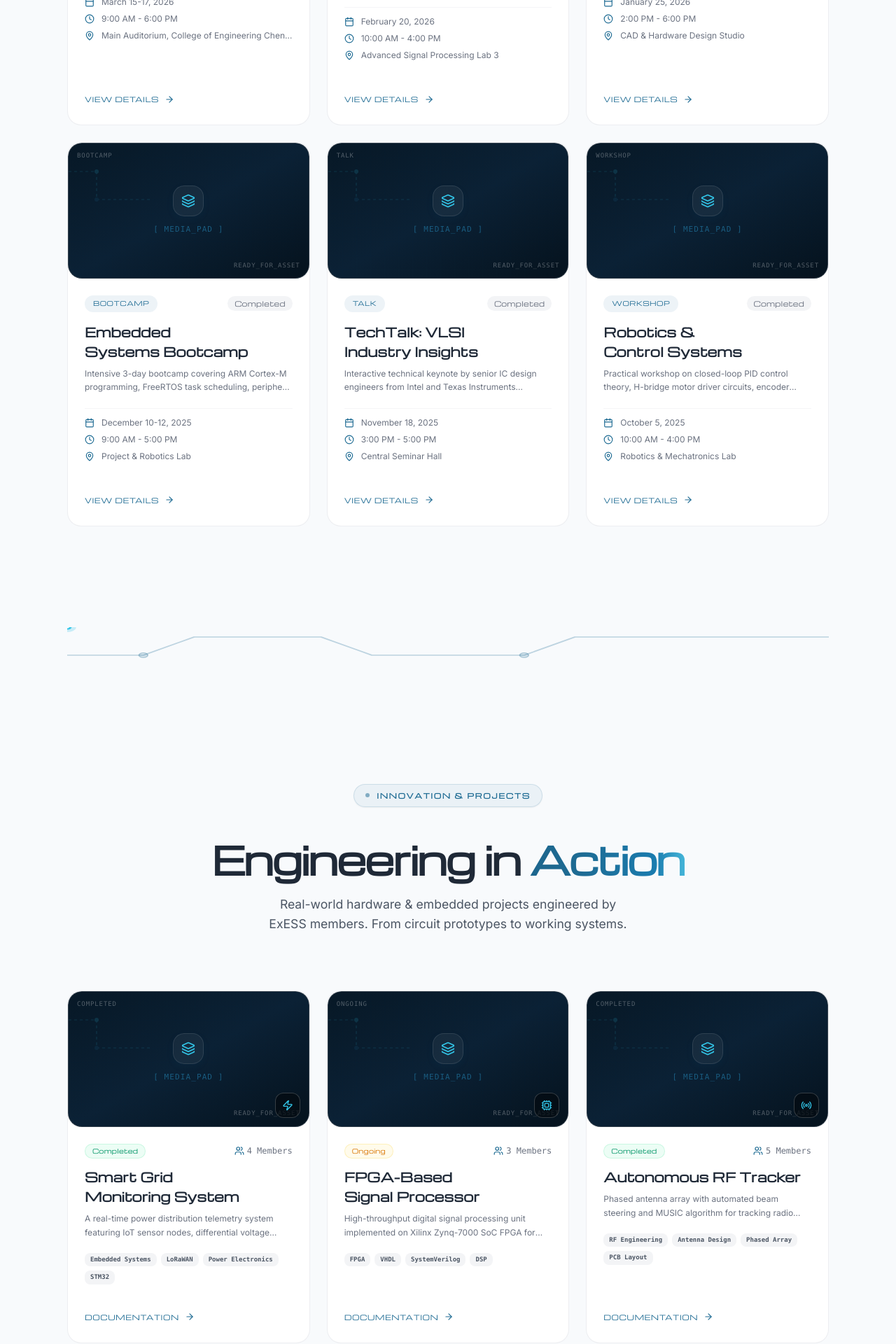
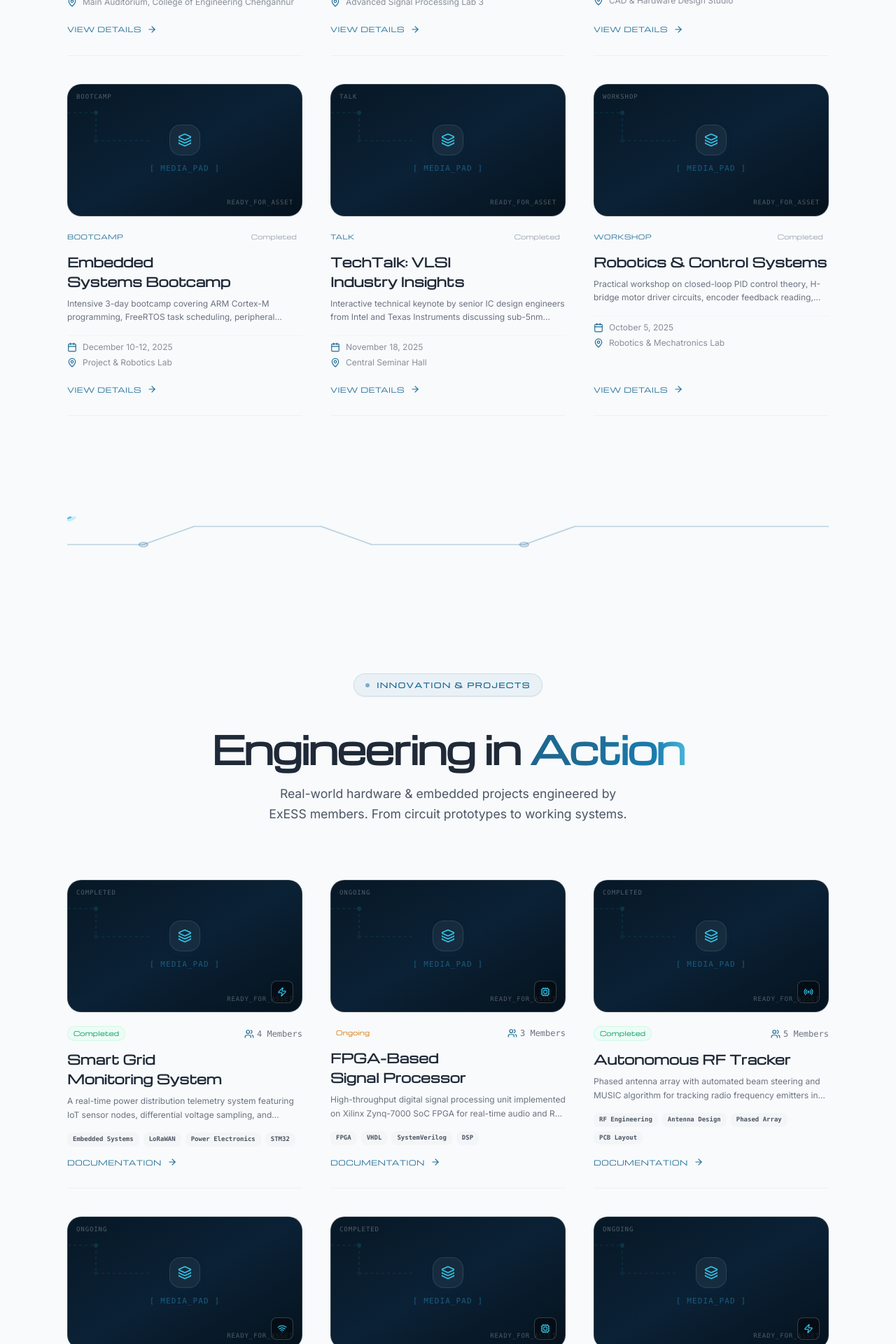
Before and after one commit to AbhijithJ1/Exess-website, a React (Vite) app: page / in a window 1280 px wide. Shown: the part 4460-6380 px from the top of the page at 70% size. Built offline with nearby package versions, Linux system fonts and the light colour scheme.

Commit message:
Final UI Refinement: Refactored card-heavy sections to open editorial layout, refined compact footer without dashed PCB lines

```diff
--- a/src/components/Events.jsx
+++ b/src/components/Events.jsx
@@ -12,7 +12,7 @@ const containerVariants = {
 }
 
 const itemVariants = {
-  hidden: { opacity: 0, y: 20 },
+  hidden: { opacity: 0, y: 16 },
   visible: {
     opacity: 1, y: 0,
     transition: { duration: 0.5, ease: [0.16, 1, 0.3, 1] },
@@ -42,14 +42,14 @@ const Events = () => {
             className="mb-0 max-w-2xl"
           />
 
-          <motion.div variants={itemVariants} className="flex gap-1.5 sm:gap-2 p-1 bg-background rounded-2xl border border-border/60 w-fit max-w-full overflow-x-auto no-scrollbar">
+          <motion.div variants={itemVariants} className="flex gap-1.5 sm:gap-2 border-b border-border/60 pb-2 w-fit max-w-full overflow-x-auto no-scrollbar">
             {['all', 'upcoming', 'past'].map((f) => (
               <button
                 key={f}
                 onClick={() => setFilter(f)}
-                className={`px-4 py-2 rounded-xl text-[10px] uppercase font-brand tracking-wider font-semibold transition-all duration-300 whitespace-nowrap ${
+                className={`px-3.5 py-1.5 rounded-lg text-[10px] uppercase font-brand tracking-wider font-semibold transition-all duration-300 whitespace-nowrap ${
                   filter === f
-                    ? 'bg-primary text-white shadow-soft'
+                    ? 'bg-primary text-white shadow-sm'
                     : 'text-body hover:text-heading'
                 }`}
               >
@@ -64,18 +64,19 @@ const Events = () => {
           </motion.div>
         </div>
 
-        <div className="grid md:grid-cols-2 lg:grid-cols-3 gap-6">
+        {/* Open Editorial Layout — Reduced Card Borders */}
+        <div className="grid md:grid-cols-2 lg:grid-cols-3 gap-8 sm:gap-10">
           <AnimatePresence mode="popLayout">
             {filteredEvents.map((event) => (
               <motion.div
                 key={event.id}
                 layout
-                initial={{ opacity: 0, scale: 0.96 }}
+                initial={{ opacity: 0, scale: 0.97 }}
                 animate={{ opacity: 1, scale: 1 }}
-                exit={{ opacity: 0, scale: 0.96 }}
+                exit={{ opacity: 0, scale: 0.97 }}
                 transition={{ duration: 0.35 }}
                 onClick={() => setSelectedEvent(event)}
-                className="group bg-white rounded-3xl border border-border/70 overflow-hidden cursor-pointer flex flex-col justify-between hover:shadow-soft-lg hover:border-primary/30 transition-all duration-300"
+                className="group cursor-pointer flex flex-col justify-between border-b border-border/50 pb-6 transition-all duration-300"
               >
                 <div>
                   <ImagePlaceholder
@@ -86,15 +87,15 @@ const Events = () => {
                     badge={event.category}
                   />
 
-                  <div className="p-6">
-                    <div className="flex items-center justify-between mb-3.5">
-                      <span className="px-3 py-1 rounded-full text-[9px] font-brand bg-primary/[0.08] text-primary tracking-wider uppercase">
+                  <div className="pt-5">
+                    <div className="flex items-center justify-between mb-3">
+                      <span className="text-[9px] font-brand text-primary tracking-wider uppercase">
                         {event.category}
                       </span>
-                      <span className={`px-2.5 py-0.5 rounded-full text-[10px] font-brand tracking-wide ${
+                      <span className={`px-2 py-0.5 rounded-full text-[9px] font-brand tracking-wide ${
                         event.status === 'upcoming'
-                          ? 'bg-emerald-50 text-emerald-600 border border-emerald-200/50'
-                          : 'bg-gray-100 text-gray-500'
+                          ? 'bg-emerald-50 text-emerald-600 border border-emerald-200/40'
+                          : 'text-gray-400'
                       }`}>
                         {event.status === 'upcoming' ? 'Upcoming' : 'Completed'}
                       </span>
@@ -104,20 +105,16 @@ const Events = () => {
                       {event.title}
                     </h3>
 
-                    <p className="font-inter text-xs text-body leading-relaxed mb-5 line-clamp-2">
+                    <p className="font-inter text-xs text-body leading-relaxed mb-4 line-clamp-2">
                       {event.description}
                     </p>
 
-                    <div className="space-y-2 mb-4 pt-3 border-t border-border/40 font-inter">
-                      <div className="flex items-center gap-2.5 text-xs text-body">
+                    <div className="space-y-1.5 mb-4 pt-2 border-t border-border/30 font-inter">
+                      <div className="flex items-center gap-2 text-xs text-body/80">
                         <Calendar className="w-3.5 h-3.5 text-primary flex-shrink-0" />
                         <span className="truncate">{event.date}</span>
                       </div>
-                      <div className="flex items-center gap-2.5 text-xs text-body">
-                        <Clock className="w-3.5 h-3.5 text-primary flex-shrink-0" />
-                        <span>{event.time}</span>
-                      </div>
-                      <div className="flex items-center gap-2.5 text-xs text-body">
+                      <div className="flex items-center gap-2 text-xs text-body/80">
                         <MapPin className="w-3.5 h-3.5 text-primary flex-shrink-0" />
                         <span className="truncate">{event.location}</span>
                       </div>
@@ -125,7 +122,7 @@ const Events = () => {
                   </div>
                 </div>
 
-                <div className="px-6 pb-6 pt-0">
+                <div>
                   <span className="inline-flex items-center gap-2 text-[10px] font-brand uppercase tracking-wider text-primary group-hover:text-secondary transition-colors">
                     View Details <ArrowRight className="w-3.5 h-3.5 group-hover:translate-x-1 transition-transform" />
                   </span>
@@ -147,9 +144,9 @@ const Events = () => {
             onClick={() => setSelectedEvent(null)}
           >
             <motion.div
-              initial={{ scale: 0.94, opacity: 0, y: 20 }}
+              initial={{ scale: 0.95, opacity: 0, y: 16 }}
               animate={{ scale: 1, opacity: 1, y: 0 }}
-              exit={{ scale: 0.94, opacity: 0, y: 20 }}
+              exit={{ scale: 0.95, opacity: 0, y: 16 }}
               transition={{ duration: 0.3, ease: [0.16, 1, 0.3, 1] }}
               onClick={(e) => e.stopPropagation()}
               className="relative w-full max-w-2xl bg-white rounded-3xl p-6 sm:p-8 shadow-2xl border border-border/80 max-h-[90vh] overflow-y-auto"
--- a/src/components/Footer.jsx
+++ b/src/components/Footer.jsx
@@ -23,42 +23,30 @@ const footerLinks = {
 }
 
 /**
- * FooterEngineeringBackground — Clean Engineering-Inspired Background
- * Animated PCB traces, thin blueprint line art, soft electrical signal pulses.
- * Replaces oversized glowing background typography.
+ * FooterEngineeringBackground — Clean Minimal Background
+ * Features subtle via pads and soft electrical signal pulses.
+ * Removed decorative dashed PCB connector lines for a clean aesthetic.
  */
 const FooterEngineeringBackground = () => (
   <svg
     aria-hidden="true"
-    className="absolute inset-0 w-full h-full pointer-events-none select-none"
-    viewBox="0 0 1440 400"
+    className="absolute inset-0 w-full h-full pointer-events-none select-none opacity-40"
+    viewBox="0 0 1440 320"
     preserveAspectRatio="xMidYMid slice"
     xmlns="http://www.w3.org/2000/svg"
   >
-    {/* Thin blueprint line art */}
-    <g stroke="rgba(30,107,147,0.08)" strokeWidth="1" fill="none">
-      <path d="M0 80 H400 V160 H800 V240 H1440" strokeDasharray="6 6" />
-      <path d="M0 320 H300 V220 H900 V120 H1440" strokeDasharray="6 6" />
-      <path d="M400 0 V400" strokeDasharray="4 4" opacity="0.5" />
-      <path d="M1040 0 V400" strokeDasharray="4 4" opacity="0.5" />
-    </g>
-
     {/* Soft animated electrical signal pulses */}
-    <g fill="#32C5E8" opacity="0.6">
-      <circle r="2.5">
-        <animateMotion dur="6s" repeatCount="indefinite" path="M0 80 H400 V160 H800 V240 H1440" />
-      </circle>
-      <circle r="2.5">
-        <animateMotion dur="8s" repeatCount="indefinite" path="M1440 120 H900 V220 H300 V320 H0" />
+    <g fill="#32C5E8" opacity="0.5">
+      <circle r="2">
+        <animateMotion dur="7s" repeatCount="indefinite" path="M0 60 H400 V120 H800 V180 H1440" />
       </circle>
     </g>
 
     {/* Via pads at intersections */}
-    <g fill="rgba(30,107,147,0.18)">
-      <circle cx="400" cy="80" r="3" />
-      <circle cx="800" cy="160" r="3" />
-      <circle cx="300" cy="220" r="3" />
-      <circle cx="900" cy="120" r="3" />
+    <g fill="rgba(30,107,147,0.15)">
+      <circle cx="400" cy="60" r="2.5" />
+      <circle cx="800" cy="120" r="2.5" />
+      <circle cx="1040" cy="180" r="2.5" />
     </g>
   </svg>
 )
@@ -75,28 +63,28 @@ const Footer = () => {
       {/* Accent top border hairline gradient */}
       <div className="absolute top-0 left-0 right-0 h-px bg-gradient-to-r from-transparent via-primary/30 to-transparent" />
 
-      {/* Clean Engineering Background Graphics */}
+      {/* Clean Minimal Engineering Background */}
       <FooterEngineeringBackground />
 
-      <div className="section-padding pt-16 sm:pt-20 pb-8 sm:pb-10 relative z-10">
-        <div className="grid lg:grid-cols-5 gap-10 sm:gap-12 mb-14 sm:mb-16">
+      <div className="section-padding pt-10 sm:pt-14 pb-6 sm:pb-8 relative z-10 max-w-7xl mx-auto">
+        <div className="grid lg:grid-cols-5 gap-8 sm:gap-10 mb-10 sm:mb-12">
           <div className="lg:col-span-2">
-            <div className="flex items-center gap-3 mb-5 sm:mb-6">
-              <Logo size={40} color="#1E6B93" />
+            <div className="flex items-center gap-3 mb-4">
+              <Logo size={36} color="#1E6B93" />
               <div>
-                <span className="text-lg font-brand tracking-tight text-heading">
+                <span className="text-base font-brand tracking-tight text-heading">
                   Ex<span className="text-primary">ESS</span>
                 </span>
-                <span className="block text-[9px] font-brand text-body/60 uppercase tracking-[0.20em] mt-0.5">
+                <span className="block text-[8.5px] font-brand text-body/60 uppercase tracking-[0.20em] mt-0.5">
                   Electronics Students Society
                 </span>
               </div>
             </div>
-            <p className="font-inter text-body leading-relaxed mb-6 sm:mb-8 max-w-sm text-sm sm:text-base">
+            <p className="font-inter text-body text-xs sm:text-sm leading-relaxed mb-5 max-w-sm">
               Empowering future electronics engineers through hands-on learning,
               collaborative projects, and industry exposure at College of Engineering Chengannur.
             </p>
-            <div className="flex gap-2.5">
+            <div className="flex gap-2">
               {[
                 { icon: Instagram, href: '#' },
                 { icon: Linkedin, href: '#' },
@@ -107,9 +95,9 @@ const Footer = () => {
                 <a
                   key={i}
                   href={social.href}
-                  className="w-10 h-10 rounded-xl bg-card flex items-center justify-center hover:bg-primary hover:text-white text-body transition-all duration-300 border border-border shadow-sm hover:border-primary/50"
+                  className="w-8 h-8 rounded-lg bg-card flex items-center justify-center hover:bg-primary hover:text-white text-body transition-all duration-300 border border-border/80 shadow-sm"
                 >
-                  <social.icon className="w-4 h-4" />
+                  <social.icon className="w-3.5 h-3.5" />
                 </a>
               ))}
             </div>
@@ -117,14 +105,14 @@ const Footer = () => {
 
           {Object.entries(footerLinks).map(([category, links]) => (
             <div key={category}>
-              <h4 className="font-brand mb-5 sm:mb-6 text-heading text-xs uppercase tracking-wider">{category}</h4>
-              <ul className="space-y-3.5">
+              <h4 className="font-brand mb-4 text-heading text-[11px] uppercase tracking-wider">{category}</h4>
+              <ul className="space-y-2.5">
                 {links.map((link) => (
                   <li key={link.name}>
                     <a
                       href={link.href}
                       onClick={(e) => handleNavClick(e, link.href)}
-                      className="font-inter text-body hover:text-primary transition-colors text-sm flex items-center gap-1 group"
+                      className="font-inter text-body hover:text-primary transition-colors text-xs flex items-center gap-1 group"
                     >
                       {link.name}
                       <ArrowUpRight className="w-3 h-3 opacity-0 group-hover:opacity-100 transition-opacity duration-300" />
@@ -136,30 +124,29 @@ const Footer = () => {
           ))}
         </div>
 
-        <div className="bg-card rounded-3xl p-6 sm:p-8 mb-12 sm:mb-16 border border-border/80 shadow-sm backdrop-blur-md">
-          <div className="flex flex-col md:flex-row md:items-center justify-between gap-5 sm:gap-6">
+        {/* Compact Newsletter Row */}
+        <div className="py-4 px-6 sm:px-8 mb-8 border-y border-border/60 flex flex-col md:flex-row md:items-center justify-between gap-4">
           <div>
-              <h3 className="text-base sm:text-lg font-brand mb-1.5 text-heading">Stay Updated</h3>
-              <p className="font-inter text-body text-sm">Get notified about upcoming events, workshops, and opportunities.</p>
+            <h3 className="text-sm font-brand text-heading">Stay Updated</h3>
+            <p className="font-inter text-body text-xs">Get notified about upcoming events, workshops, and opportunities.</p>
           </div>
-            <div className="flex flex-col sm:flex-row gap-2.5 w-full md:w-auto">
+          <div className="flex flex-col sm:flex-row gap-2 w-full md:w-auto">
             <input
               type="email"
               placeholder="Enter your email"
-                className="px-4 sm:px-5 py-3 rounded-xl bg-background border border-border text-heading placeholder:text-muted focus:outline-none focus:ring-2 focus:ring-primary/40 w-full sm:w-64 text-sm font-inter"
+              className="px-3.5 py-2 rounded-xl bg-background border border-border text-heading placeholder:text-muted focus:outline-none focus:ring-2 focus:ring-primary/40 w-full sm:w-60 text-xs font-inter"
             />
-              <button className="px-5 sm:px-6 py-3 bg-primary text-white font-brand text-xs uppercase tracking-wider rounded-xl hover:bg-secondary transition-colors duration-300 w-full sm:w-auto flex-shrink-0 shadow-sm">
+            <button className="px-4 py-2 bg-primary text-white font-brand text-[10px] uppercase tracking-wider rounded-xl hover:bg-secondary transition-colors duration-300 w-full sm:w-auto flex-shrink-0 shadow-sm">
               Subscribe
             </button>
           </div>
         </div>
-        </div>
 
-        <div className="pt-6 sm:pt-8 border-t border-border/60 flex flex-col sm:flex-row justify-between items-center gap-3 sm:gap-4">
-          <p className="font-inter text-body/70 text-xs sm:text-sm text-center sm:text-left">
+        <div className="pt-4 flex flex-col sm:flex-row justify-between items-center gap-3">
+          <p className="font-inter text-body/70 text-xs text-center sm:text-left">
             &copy; {new Date().getFullYear()} ExESS &mdash; College of Engineering Chengannur. All rights reserved.
           </p>
-          <div className="flex gap-5 sm:gap-6 text-xs sm:text-sm font-inter text-body/70">
+          <div className="flex gap-5 text-xs font-inter text-body/70">
             <a href="#" className="hover:text-primary transition-colors duration-300">Privacy Policy</a>
             <a href="#" className="hover:text-primary transition-colors duration-300">Terms of Service</a>
           </div>
--- a/src/components/Projects.jsx
+++ b/src/components/Projects.jsx
@@ -12,10 +12,10 @@ const containerVariants = {
 }
 
 const itemVariants = {
-  hidden: { opacity: 0, y: 20 },
+  hidden: { opacity: 0, y: 16 },
   visible: {
     opacity: 1, y: 0,
-    transition: { duration: 0.55, ease: [0.16, 1, 0.3, 1] },
+    transition: { duration: 0.5, ease: [0.16, 1, 0.3, 1] },
   },
 }
 
@@ -32,19 +32,20 @@ const Projects = () => {
           description="Real-world hardware & embedded projects engineered by ExESS members. From circuit prototypes to working systems."
         />
 
+        {/* Open Editorial Layout — Reduced Heavy Card Borders */}
         <motion.div
           ref={gridRef}
           initial="hidden"
           animate={gridVisible ? 'visible' : 'hidden'}
           variants={containerVariants}
-          className="grid md:grid-cols-2 lg:grid-cols-3 gap-6"
+          className="grid md:grid-cols-2 lg:grid-cols-3 gap-8 sm:gap-10"
         >
           {projectsData.map((project) => (
             <motion.div
               key={project.id}
               variants={itemVariants}
               onClick={() => setSelectedProject(project)}
-              className="group bg-white rounded-3xl border border-border/70 overflow-hidden cursor-pointer flex flex-col justify-between hover:shadow-soft-lg hover:border-primary/30 transition-all duration-300"
+              className="group cursor-pointer flex flex-col justify-between border-b border-border/50 pb-6 transition-all duration-300"
             >
               <div>
                 <ImagePlaceholder
@@ -54,18 +55,18 @@ const Projects = () => {
                   aspectRatio="aspect-[16/9]"
                   badge={project.status}
                   overlayContent={
-                    <div className="absolute bottom-3 right-3 w-9 h-9 rounded-xl bg-black/40 backdrop-blur-md flex items-center justify-center border border-white/20">
-                      <project.icon className="w-4 h-4 text-accent" />
+                    <div className="absolute bottom-3 right-3 w-8 h-8 rounded-lg bg-black/40 backdrop-blur-md flex items-center justify-center border border-white/20">
+                      <project.icon className="w-3.5 h-3.5 text-accent" />
                     </div>
                   }
                 />
 
-                <div className="p-6">
+                <div className="pt-5">
                   <div className="flex items-center justify-between mb-3">
-                    <span className={`px-2.5 py-0.5 rounded-full text-[9px] font-brand tracking-wide ${
+                    <span className={`px-2 py-0.5 rounded-full text-[9px] font-brand tracking-wide ${
                       project.status === 'Completed'
-                        ? 'bg-emerald-50 text-emerald-600 border border-emerald-200/50'
-                        : 'bg-amber-50 text-amber-600 border border-amber-200/50'
+                        ? 'bg-emerald-50 text-emerald-600 border border-emerald-200/40'
+                        : 'text-amber-600'
                     }`}>
                       {project.status}
                     </span>
@@ -78,7 +79,7 @@ const Projects = () => {
                     {project.title}
                   </h3>
 
-                  <p className="font-inter text-xs text-body leading-relaxed mb-5 line-clamp-2">
+                  <p className="font-inter text-xs text-body leading-relaxed mb-4 line-clamp-2">
                     {project.description}
                   </p>
 
@@ -86,7 +87,7 @@ const Projects = () => {
                     {project.tags.map((tag) => (
                       <span
                         key={tag}
-                        className="px-2 py-0.5 rounded-lg text-[9px] font-semibold bg-gray-100 text-gray-600"
+                        className="px-2 py-0.5 rounded-lg text-[9px] font-semibold bg-gray-100/80 text-gray-600"
                       >
                         {tag}
                       </span>
@@ -95,7 +96,7 @@ const Projects = () => {
                 </div>
               </div>
 
-              <div className="px-6 pb-6 pt-0">
+              <div>
                 <span className="inline-flex items-center gap-2 text-[10px] font-brand uppercase tracking-wider text-primary group-hover:text-secondary transition-colors">
                   Documentation <ArrowRight className="w-3.5 h-3.5 group-hover:translate-x-1 transition-transform" />
                 </span>
@@ -116,9 +117,9 @@ const Projects = () => {
             onClick={() => setSelectedProject(null)}
           >
             <motion.div
-              initial={{ scale: 0.94, opacity: 0, y: 20 }}
+              initial={{ scale: 0.95, opacity: 0, y: 16 }}
               animate={{ scale: 1, opacity: 1, y: 0 }}
-              exit={{ scale: 0.94, opacity: 0, y: 20 }}
+              exit={{ scale: 0.95, opacity: 0, y: 16 }}
               transition={{ duration: 0.3, ease: [0.16, 1, 0.3, 1] }}
               onClick={(e) => e.stopPropagation()}
               className="relative w-full max-w-2xl bg-white rounded-3xl p-6 sm:p-8 shadow-2xl border border-border/80 max-h-[90vh] overflow-y-auto"
```
Lines whose indentation alone changed are shown as unchanged.
